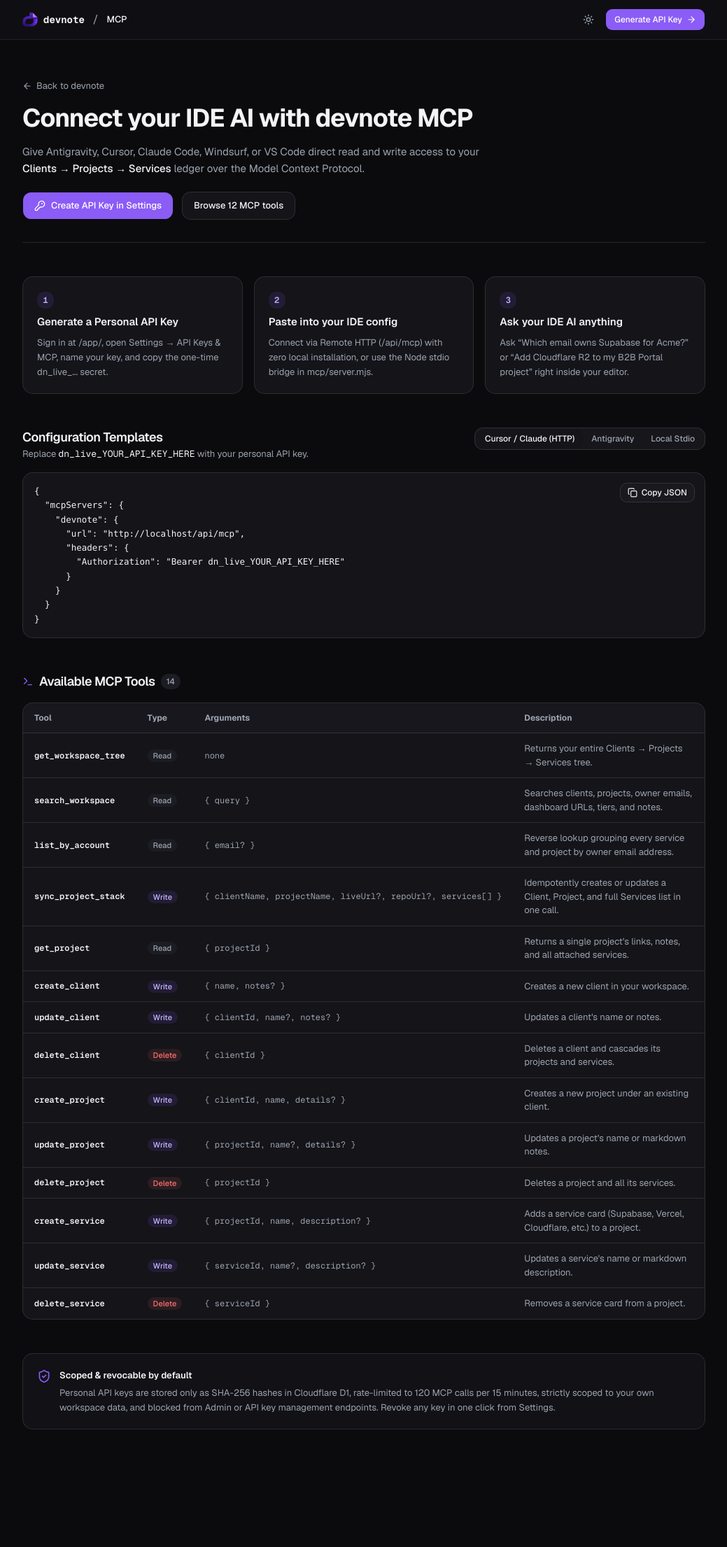
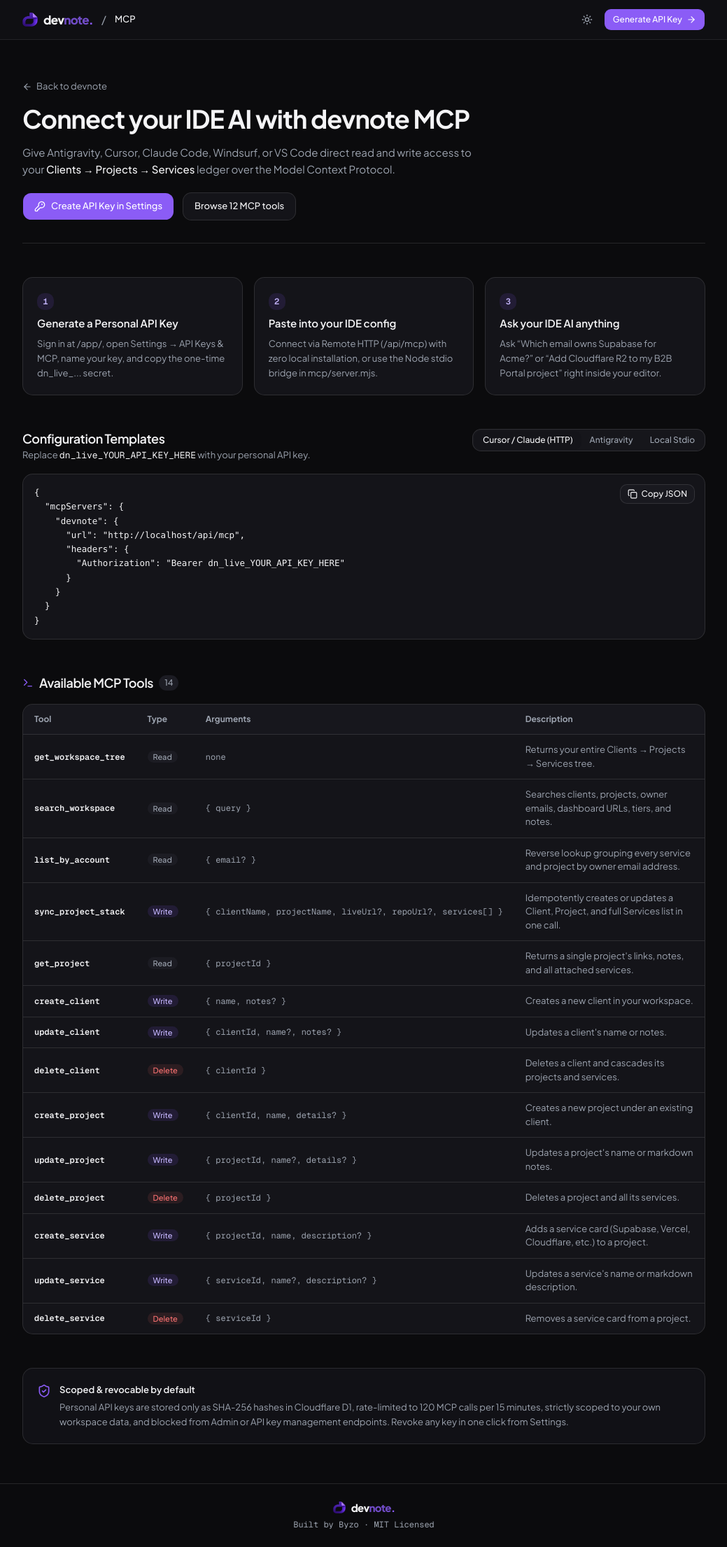
Before and after one commit to adnansamirswe/devnote, a Next.js app in the folder frontend/: page /mcp in a window 1280 px wide. Shown: the whole page at 70% size, without its empty margins (120-1159 px from the left). Before the commit the page ends 2099 px from the top, so only its background shows below. Built offline with nearby package versions, Linux system fonts and the light colour scheme; no server answers.

Commit message:
Switch UI font to Plus Jakarta Sans and add styled devnote. wordmark across navbars and footers

```diff
--- a/frontend/app/admin/page.tsx
+++ b/frontend/app/admin/page.tsx
@@ -14,6 +14,7 @@ import { api, ApiError } from "@/lib/api";
 import { AdminUserRow } from "@/types";
 import { LoginView } from "@/components/login-view";
 import { Button } from "@/components/ui/button";
+import { BrandWordmark } from "@/components/brand-wordmark";
 import { Input } from "@/components/ui/input";
 import { Skeleton } from "@/components/ui/skeleton";
 import {
@@ -162,8 +163,10 @@ export default function AdminDashboardPage() {
                 height={20}
                 className="h-5 w-5 object-contain"
               />
-              <span className="text-[14px] font-semibold tracking-tight">
-                Admin Dashboard
+              <BrandWordmark className="text-[16px]" />
+              <span className="text-muted-foreground">/</span>
+              <span className="text-[13px] font-medium text-foreground">
+                Admin
               </span>
             </div>
           </div>
--- a/frontend/app/globals.css
+++ b/frontend/app/globals.css
@@ -5,9 +5,9 @@
 @theme inline {
   --color-background: var(--background);
   --color-foreground: var(--foreground);
-  --font-sans: var(--font-geist-sans), -apple-system, BlinkMacSystemFont, "Segoe UI", Roboto, sans-serif;
+  --font-sans: var(--font-plus-jakarta), -apple-system, BlinkMacSystemFont, "Segoe UI", Roboto, sans-serif;
   --font-mono: var(--font-geist-mono), ui-monospace, SFMono-Regular, Menlo, Monaco, Consolas, monospace;
-  --font-heading: var(--font-geist-sans), -apple-system, BlinkMacSystemFont, "Segoe UI", Roboto, sans-serif;
+  --font-heading: var(--font-plus-jakarta), -apple-system, BlinkMacSystemFont, "Segoe UI", Roboto, sans-serif;
 
   --color-card: var(--card);
   --color-card-foreground: var(--card-foreground);
--- a/frontend/app/layout.tsx
+++ b/frontend/app/layout.tsx
@@ -1,11 +1,12 @@
 import type { Metadata, Viewport } from "next";
-import { Geist, Geist_Mono } from "next/font/google";
+import { Plus_Jakarta_Sans, Geist_Mono } from "next/font/google";
 import "./globals.css";
 import { Providers } from "@/components/providers";
 
-const geistSans = Geist({
-  variable: "--font-geist-sans",
+const plusJakartaSans = Plus_Jakarta_Sans({
+  variable: "--font-plus-jakarta",
   subsets: ["latin"],
+  weight: ["400", "500", "600", "700", "800"],
 });
 
 const geistMono = Geist_Mono({
@@ -128,7 +129,7 @@ export default function RootLayout({
   return (
     <html lang="en" suppressHydrationWarning>
       <body
-        className={`${geistSans.variable} ${geistMono.variable} font-sans antialiased min-h-screen bg-background text-foreground`}
+        className={`${plusJakartaSans.variable} ${geistMono.variable} font-sans antialiased min-h-screen bg-background text-foreground`}
       >
         <script
           type="application/ld+json"
--- a/frontend/app/mcp/page.tsx
+++ b/frontend/app/mcp/page.tsx
@@ -5,6 +5,7 @@ import Link from "next/link";
 import { useTheme } from "next-themes";
 import { toast } from "sonner";
 import { Button } from "@/components/ui/button";
+import { BrandWordmark } from "@/components/brand-wordmark";
 import {
   ArrowLeft,
   ArrowRight,
@@ -176,7 +177,7 @@ export default function McpDocsPage() {
           <div className="flex items-center gap-3">
             <Link
               href="/"
-              className="flex items-center gap-2 font-mono text-sm font-bold text-foreground hover:text-primary transition-colors"
+              className="flex items-center gap-2 transition-opacity hover:opacity-90"
             >
               <img
                 src="/logo.png"
@@ -185,7 +186,7 @@ export default function McpDocsPage() {
                 height={22}
                 className="h-5.5 w-5.5 object-contain"
               />
-              <span>devnote</span>
+              <BrandWordmark className="text-[17px]" />
             </Link>
             <span className="text-muted-foreground">/</span>
             <span className="text-[13px] font-medium text-foreground">MCP</span>
@@ -407,6 +408,20 @@ export default function McpDocsPage() {
           </div>
         </section>
       </main>
+
+      <footer className="border-t border-border py-6 px-4 sm:px-6 text-center text-xs text-muted-foreground space-y-2">
+        <div className="flex items-center justify-center gap-2">
+          <img
+            src="/logo.png"
+            alt="devnote logo"
+            width={18}
+            height={18}
+            className="h-4.5 w-4.5 object-contain"
+          />
+          <BrandWordmark className="text-[15px]" />
+        </div>
+        <p className="font-mono">Built by Byzo · MIT Licensed</p>
+      </footer>
     </div>
   );
 }
--- a/frontend/app/page.tsx
+++ b/frontend/app/page.tsx
@@ -9,6 +9,7 @@ import { ShimmerButton } from "@/components/ui/shimmer-button";
 import { BentoGrid, BentoCard } from "@/components/ui/bento-grid";
 import { Marquee } from "@/components/ui/marquee";
 import { Button } from "@/components/ui/button";
+import { BrandWordmark } from "@/components/brand-wordmark";
 import { matchBrandIcon } from "@/lib/brand-icons";
 import {
   Terminal,
@@ -135,7 +136,7 @@ export default function LandingPage() {
       <header className="sticky top-0 z-40 w-full border-b border-border/80 bg-background/80 backdrop-blur-md">
         <div className="max-w-6xl mx-auto px-4 sm:px-6 h-14 flex items-center justify-between">
           <div className="flex items-center gap-3">
-            <Link href="/" className="flex items-center gap-2.5 font-mono font-bold text-sm">
+            <Link href="/" className="flex items-center gap-2 transition-opacity hover:opacity-90">
               <img
                 src="/logo.png"
                 alt="devnote logo"
@@ -143,7 +144,7 @@ export default function LandingPage() {
                 height={24}
                 className="h-6 w-6 object-contain"
               />
-              <span>devnote</span>
+              <BrandWordmark className="text-[18px]" />
             </Link>
             <span className="hidden sm:inline-block text-[11px] font-mono px-2 py-0.5 rounded-full bg-secondary text-muted-foreground border border-border">
               by{" "}
@@ -268,7 +269,7 @@ export default function LandingPage() {
               <div className="md:col-span-4 lg:col-span-3 flex flex-col border-b md:border-b-0 md:border-r border-sidebar-border bg-sidebar select-none">
                 {/* Sidebar Header */}
                 <div className="p-3.5 space-y-2.5 border-b border-sidebar-border">
-                  <div className="flex items-center gap-2 px-1 text-[14px] font-semibold tracking-tight text-foreground">
+                  <div className="flex items-center gap-2 px-1">
                     <img
                       src="/logo.png"
                       alt="devnote logo"
@@ -276,7 +277,7 @@ export default function LandingPage() {
                       height={20}
                       className="h-5 w-5 object-contain"
                     />
-                    <span>devnote</span>
+                    <BrandWordmark className="text-[16px]" />
                   </div>
 
                   <div className="flex h-8 w-full items-center justify-between rounded-lg border border-border-strong bg-background px-2.5 text-[12px] text-muted-foreground">
@@ -829,8 +830,18 @@ export default function LandingPage() {
       </section>
 
       {/* Footer */}
-      <footer className="border-t border-border py-8 px-4 sm:px-6 text-center text-xs text-muted-foreground font-mono space-y-2">
-        <p>
+      <footer className="border-t border-border py-8 px-4 sm:px-6 text-center text-xs text-muted-foreground space-y-2.5">
+        <div className="flex items-center justify-center gap-2">
+          <img
+            src="/logo.png"
+            alt="devnote logo"
+            width={20}
+            height={20}
+            className="h-5 w-5 object-contain"
+          />
+          <BrandWordmark className="text-[16px]" />
+        </div>
+        <p className="font-mono">
           Open-source showcase project by{" "}
           <a
             href="https://byzo.cc"
@@ -841,7 +852,7 @@ export default function LandingPage() {
             Byzo <ExternalLink className="w-2.5 h-2.5 opacity-60" />
           </a>
         </p>
-        <p>Licensed under MIT • Free to fork, customize, and self-host</p>
+        <p className="font-mono">Licensed under MIT • Free to fork, customize, and self-host</p>
       </footer>
     </div>
   );
--- /dev/null
+++ b/frontend/components/brand-wordmark.tsx
@@ -0,0 +1,17 @@
+import React from "react";
+
+interface BrandWordmarkProps {
+  className?: string;
+}
+
+export function BrandWordmark({ className = "text-[17px]" }: BrandWordmarkProps) {
+  return (
+    <span
+      className={`inline-flex items-baseline font-sans font-extrabold tracking-[-0.045em] leading-none select-none ${className}`}
+    >
+      <span className="text-foreground">dev</span>
+      <span className="text-primary/80">note</span>
+      <span className="text-primary">.</span>
+    </span>
+  );
+}
--- a/frontend/components/sidebar-tree.tsx
+++ b/frontend/components/sidebar-tree.tsx
@@ -5,6 +5,7 @@ import Link from "next/link";
 import { useTheme } from "next-themes";
 import { ClientWithProjects, ProjectWithServices, UserProfile } from "@/types";
 import { getRenewals, groupByAccount } from "@/lib/workspace-helpers";
+import { BrandWordmark } from "@/components/brand-wordmark";
 import { Button } from "@/components/ui/button";
 import { Skeleton } from "@/components/ui/skeleton";
 import {
@@ -112,7 +113,7 @@ export function SidebarTree({
         <div className="flex items-center justify-between px-1">
           <Link
             href="/"
-            className="flex items-center gap-2 text-[15px] font-semibold tracking-tight text-foreground hover:text-primary transition-colors"
+            className="flex items-center gap-2 transition-opacity hover:opacity-90"
           >
             <img
               src="/logo.png"
@@ -121,7 +122,7 @@ export function SidebarTree({
               height={22}
               className="h-5.5 w-5.5 object-contain"
             />
-            <span>devnote</span>
+            <BrandWordmark className="text-[17px]" />
           </Link>
         </div>
 
```
Also changed, not shown: 1 other file (tests, documents, lock files or other folders).
